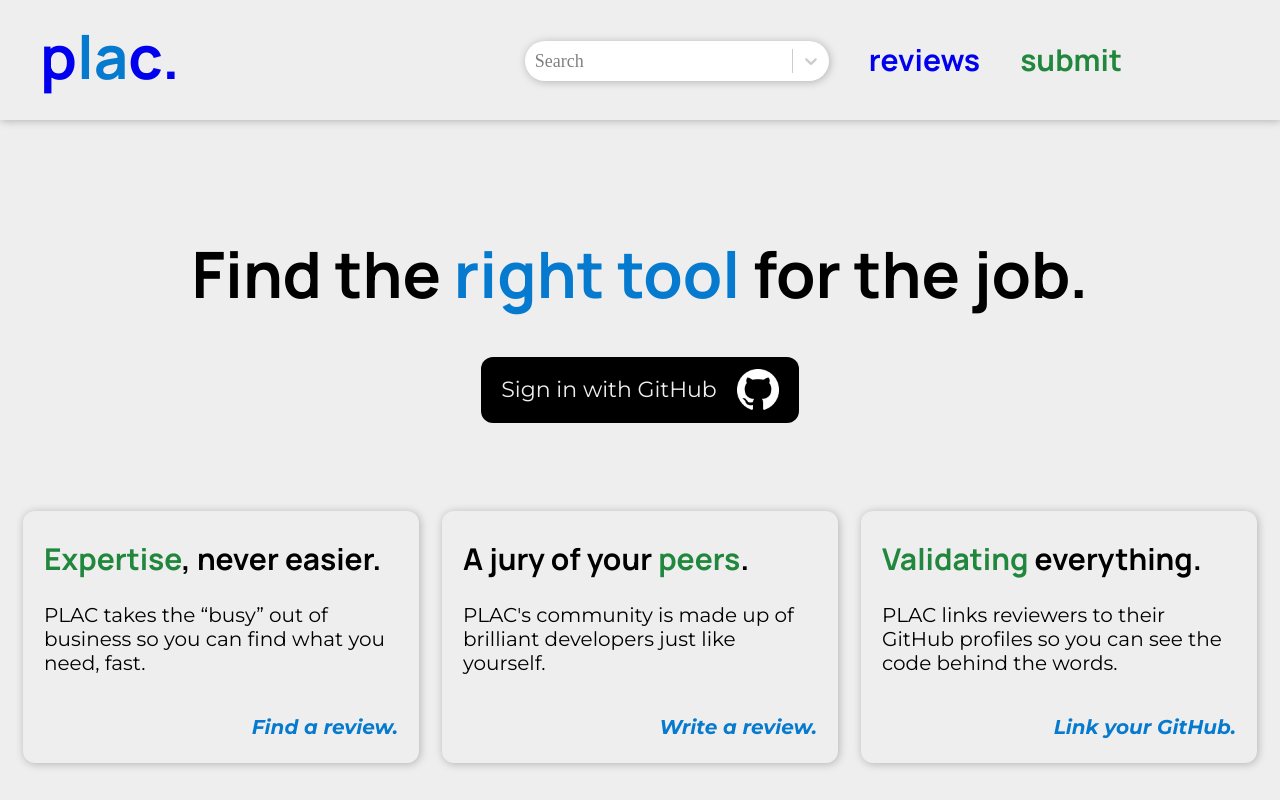
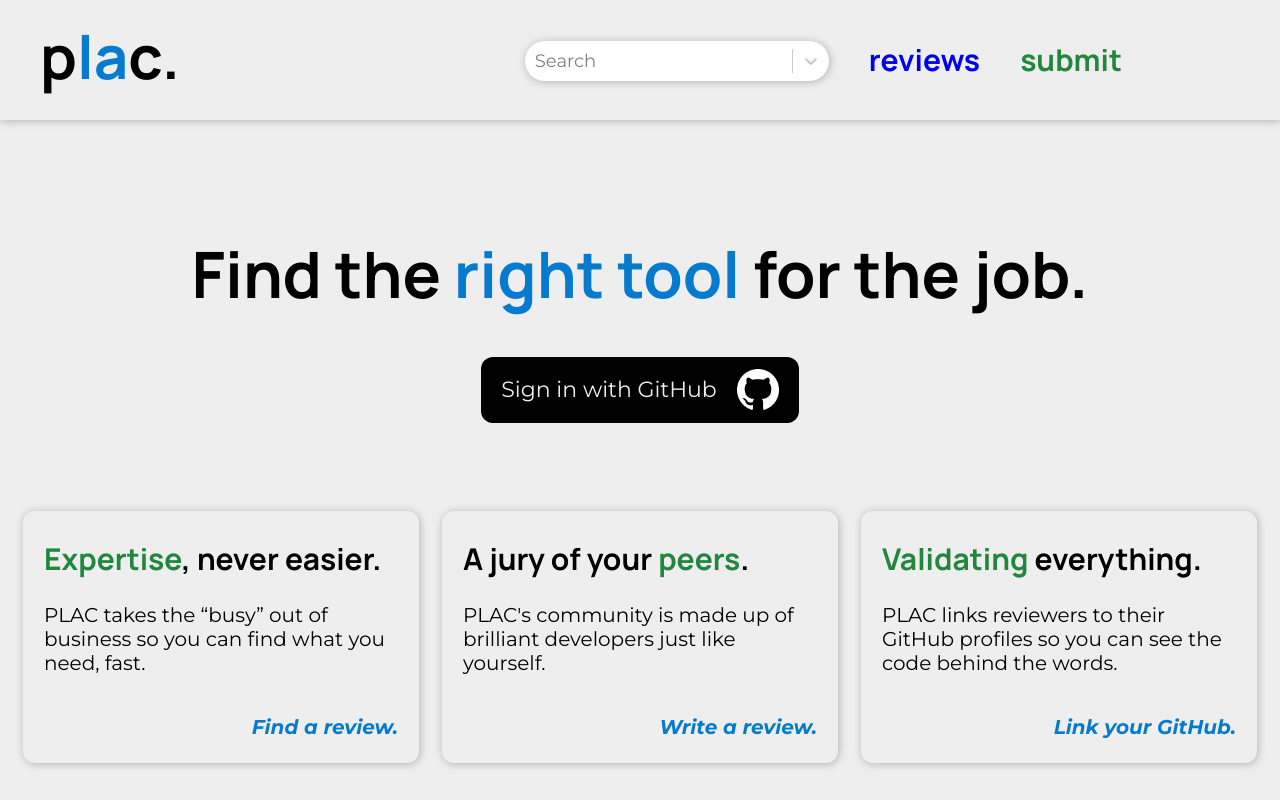
Before and after one commit to 8BitRobot/plac, a React (Create React App) app in the folder frontend/: page / in a window 1280 px wide. Built offline with nearby package versions, Linux system fonts and the light colour scheme; no server answers.

Commit message:
fixed up minor styling issues and formatting

```diff
--- a/frontend/src/Reviews/Reviews.scss
+++ b/frontend/src/Reviews/Reviews.scss
@@ -5,8 +5,6 @@
 }
 
 #review-subject {
-  margin-bottom: 93px;
-
   h1, h2 {
     margin: 0;
   }
--- a/frontend/src/shared/Header/Header.scss
+++ b/frontend/src/shared/Header/Header.scss
@@ -11,6 +11,7 @@ header {
     box-sizing: border-box;
 
     h1 {
+        color: var.$text-primary;
         display: inline-block;
         font-size: 60px;
         margin-top: -6px;
--- a/frontend/src/shared/Header/Search/Search.scss
+++ b/frontend/src/shared/Header/Search/Search.scss
@@ -24,4 +24,13 @@
         font-size: 18px;
         font-weight: 700;
     }
+
+    *::-webkit-scrollbar {
+        display: none;
+    }
+
+    * {
+        -ms-overflow-style: none;
+        scrollbar-width: none;
+    }
 }
--- a/frontend/src/shared/Header/Search/index.js
+++ b/frontend/src/shared/Header/Search/index.js
@@ -1,7 +1,7 @@
 import { useEffect, useState } from "react";
 import "./Search.scss";
 import React from 'react';
-import Select from 'react-select';
+import Select, { NonceProvider } from 'react-select';
 import { ReactComponent as SearchIcon } from "../../../assets/search.svg";
 
 const optins = [
@@ -15,7 +15,7 @@ const customStyles = {
       height: 40,
       width: 304,
       borderRadius: 20,
-      fontFamily: 'Monteserrat',
+      fontFamily: 'Montserrat',
       fontSize: 18,
       border:'none',
       fontStyle: 'bold',
@@ -30,7 +30,7 @@ const customStyles = {
         height: 40,
         cursor: 'pointer',
         backgroundColor: isFocused ? '#DDDDDD' : 'white',
-
+        borderRadius: 20,
       }
     },
     indicatorContainer: styles =>({
@@ -39,12 +39,13 @@ const customStyles = {
     input: styles => ({
       ...styles,
       color: 'black',
-      fontFamily: 'Times New Roman, Times, Serif',
+      fontFamily: 'Montserrat, sans-serif',
     }),
 
     menu: styles => ({
       ...styles,
       position: 'absolute',
+      top: '36px',
       boxShadow: 'none',
     }),
 
```
Also changed, not shown: 2 other files (tests, documents, lock files or other folders).
